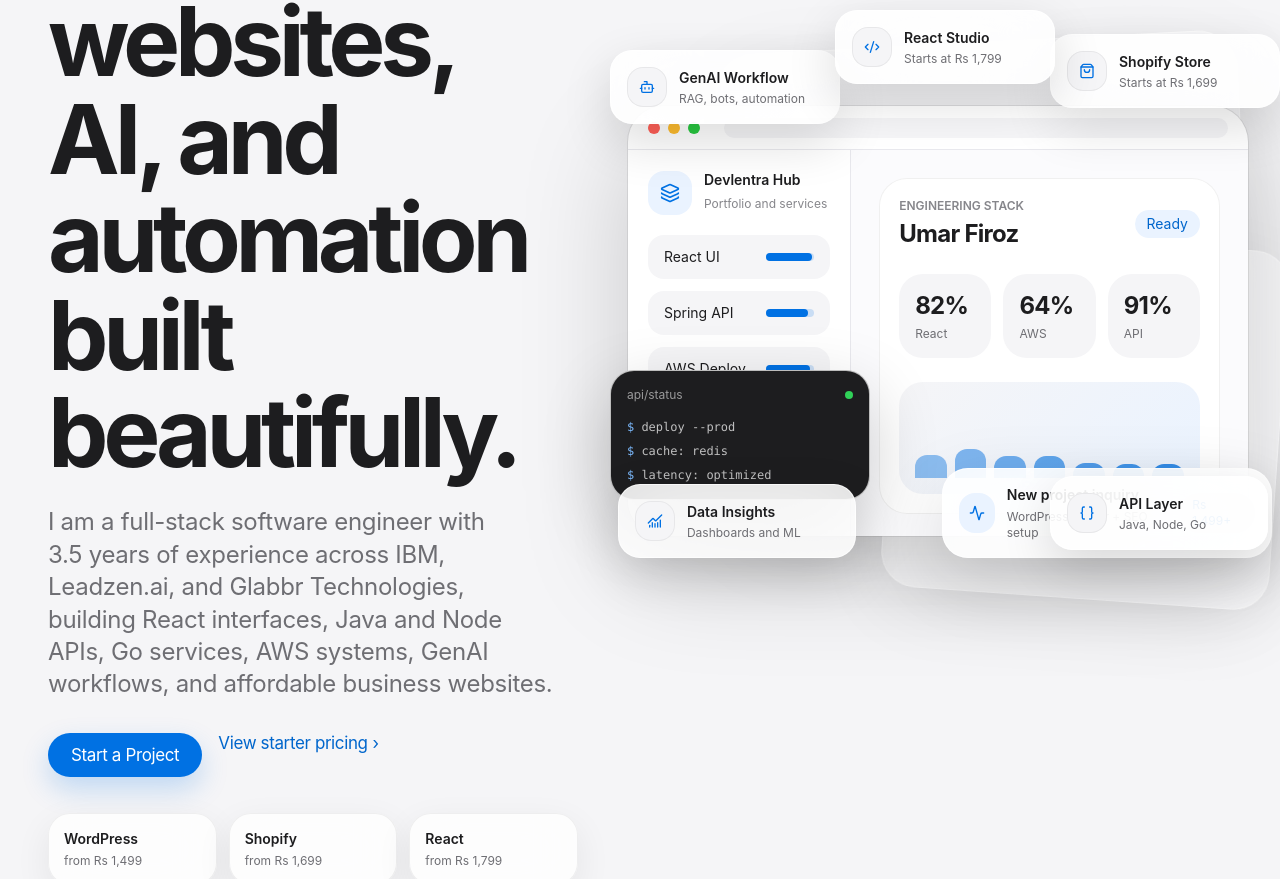
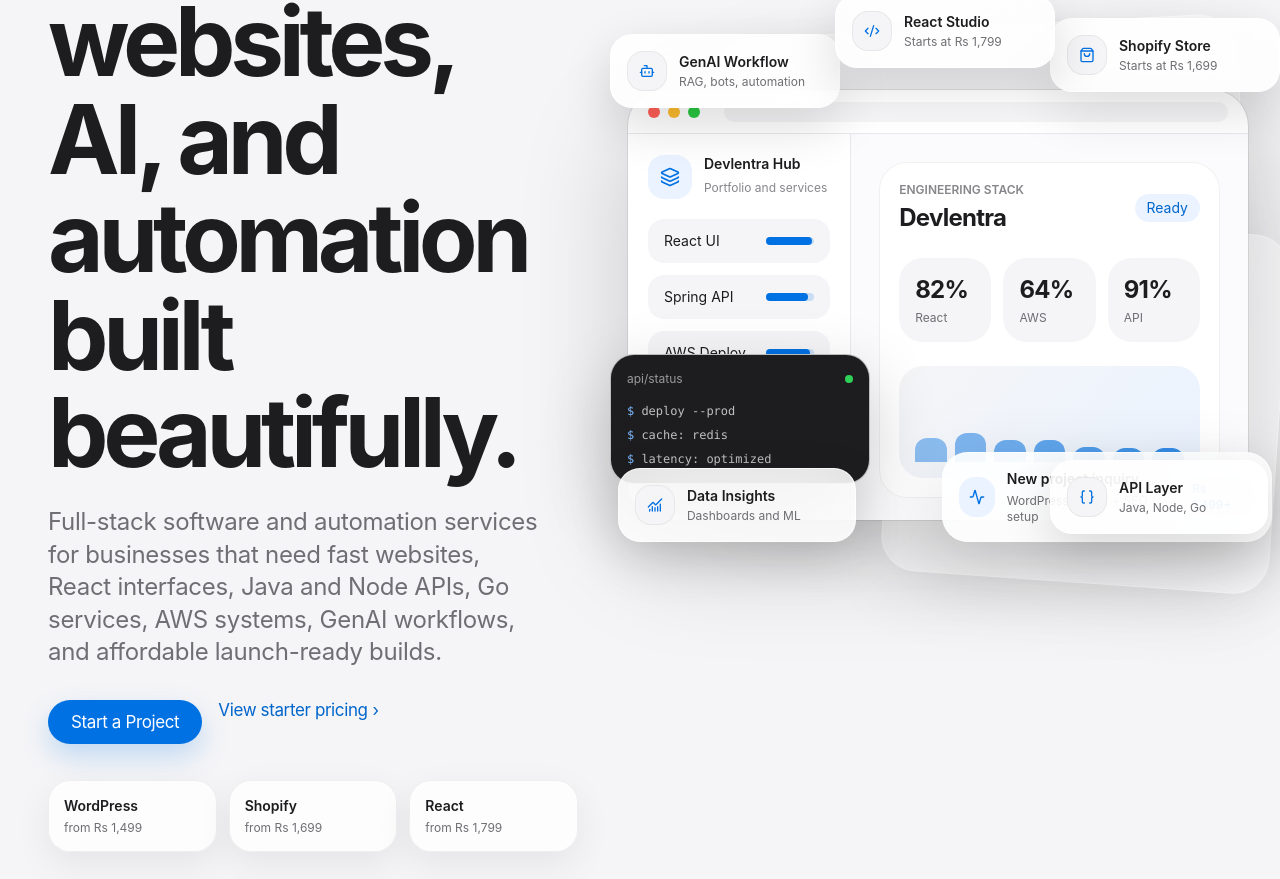
Before and after one commit to umarfiroz28/devlentra, a Next.js app: page / in a window 1280 px wide. Shown: the part 392-1271 px from the top of the page. Built offline with nearby package versions, Linux system fonts and the light colour scheme.

Commit message:
Remove personal and IBM references

```diff
--- a/app/components/AboutSection.tsx
+++ b/app/components/AboutSection.tsx
@@ -12,13 +12,12 @@
           <div>
             <p className="apple-eyebrow">About</p>
             <h2 id="about-title" className="apple-section-title mt-3 text-balance">
-              Built by Umar Firoz, full-stack software engineer.
+              Built for practical full-stack product work.
             </h2>
             <p className="apple-body mt-5">
-              Devlentra is the service and portfolio brand for my engineering
-              work: React interfaces, Java Spring Boot microservices, Node.js
-              APIs, Go services, AWS infrastructure, GenAI workflows, data
-              products, and affordable websites for real businesses.
+              Devlentra builds React interfaces, Java Spring Boot services,
+              Node.js APIs, Go services, AWS-ready systems, GenAI workflows,
+              data products, and affordable websites for real businesses.
             </p>
           </div>
           <div className="grid gap-4 sm:grid-cols-2">
@@ -27,7 +26,7 @@
                 <p className="apple-caption">{String(index + 1).padStart(2, "0")}</p>
                 <h3 className="mt-4 text-[22px] font-bold leading-tight tracking-[-0.03em] text-[#1D1D1F]">
                   {[
-                    "Experience",
+                    "Delivery",
                     "Stack",
                     "Impact",
                     "AI Engineering",
--- a/app/components/Footer.tsx
+++ b/app/components/Footer.tsx
@@ -18,10 +18,9 @@
     >
       <div className="apple-wide-container">
         <p className="max-w-[780px] border-b border-[#D2D2D7] pb-5 text-[12px] leading-5 text-[#6E6E73]">
-          Devlentra is the portfolio and technology services brand of Umar
-          Firoz, a full-stack software engineer building affordable websites,
-          ecommerce stores, AI tools, data products, and full-stack applications
-          for businesses in India and worldwide.
+          Devlentra is an independent technology services brand building
+          affordable websites, ecommerce stores, AI tools, data products, and
+          full-stack applications for businesses in India and worldwide.
         </p>
         <div className="grid gap-8 border-b border-[#D2D2D7] py-7 text-[12px] leading-5 md:grid-cols-4">
           <div>
--- a/app/components/HeroProductScene.tsx
+++ b/app/components/HeroProductScene.tsx
@@ -150,7 +150,7 @@
                     Engineering stack
                   </p>
                   <p className="mt-1 text-2xl font-bold tracking-[-0.03em] text-[#1D1D1F]">
-                    Umar Firoz
+                    Devlentra
                   </p>
                 </div>
                 <span className="rounded-full bg-[#EAF3FF] px-3 py-1 text-sm text-[#0066CC]">
--- a/app/components/HeroSection.tsx
+++ b/app/components/HeroSection.tsx
@@ -10,15 +10,14 @@
     >
       <div className="apple-wide-container grid min-h-[calc(100vh-44px)] items-center gap-10 py-8 lg:grid-cols-[0.92fr_1.08fr] lg:gap-8 lg:py-10">
         <div className="relative z-10 max-w-[640px] text-center lg:text-left">
-          <p className="apple-eyebrow">Devlentra by Umar Firoz.</p>
+          <p className="apple-eyebrow">Devlentra.</p>
           <h1 id="hero-title" className="apple-headline mt-4 max-w-[680px] text-balance">
             Full-stack software, websites, AI, and automation built beautifully.
           </h1>
           <p className="apple-body mt-6 max-w-[620px] text-balance">
-            I am a full-stack software engineer with 3.5 years of experience across
-            IBM, Leadzen.ai, and Glabbr Technologies, building React interfaces,
-            Java and Node APIs, Go services, AWS systems, GenAI workflows, and
-            affordable business websites.
+            Full-stack software and automation services for businesses that need
+            fast websites, React interfaces, Java and Node APIs, Go services,
+            AWS systems, GenAI workflows, and affordable launch-ready builds.
           </p>
           <div className="mt-8 flex flex-col items-center gap-4 sm:flex-row lg:items-start">
             <AppleButton href="#contact" variant="primary">
--- a/app/components/ShowcaseSection.tsx
+++ b/app/components/ShowcaseSection.tsx
@@ -16,7 +16,7 @@
     visual: "ai",
   },
   {
-    eyebrow: "IBM / ML Projects",
+    eyebrow: "Backend / ML Projects",
     title: "Backend, data, and ML systems built for measurable outcomes.",
     description:
       "Java Spring Boot services, Kafka workflows, Redis caching, dashboards, wafer fault detection, and cement strength prediction.",
--- a/app/components/WorkSection.tsx
+++ b/app/components/WorkSection.tsx
@@ -25,7 +25,7 @@
           </h2>
           <p className="apple-body mx-auto mt-5 max-w-[740px]">
             Production work, portfolio builds, and machine learning projects
-            across IBM, Leadzen.ai, Glabbr Technologies, Property10X, and
+            across ecommerce, SaaS, AI tooling, real-estate platforms, and
             independent engineering.
           </p>
         </div>
--- a/app/data/projects.ts
+++ b/app/data/projects.ts
@@ -20,7 +20,7 @@
     tags: ["Golang", "MongoDB", "AWS", "PDM SaaS"],
     description:
       "Product Data Management SaaS for automotive and pharmaceutical domains, built with Go microservices, REST APIs, validation, and scalable integrations.",
-    meta: "Glabbr Technologies",
+    meta: "Product data SaaS",
     tone: "green",
   },
   {
@@ -64,11 +64,11 @@
     tone: "green",
   },
   {
-    title: "Leadzen AI Demo Platform",
+    title: "AI Demo Platform",
     tags: ["React", "TypeScript", "Chrome Extension", "AI Voiceover"],
     description:
       "Interactive content platform with screen-recording conversion into demos, guides, Chrome extension workflows, captions, and AI-generated voiceovers.",
-    meta: "Leadzen.ai / Hexus",
+    meta: "AI product workflow",
     tone: "blue",
   },
 ];
--- a/app/data/site.ts
+++ b/app/data/site.ts
@@ -24,14 +24,14 @@
 
 export const brand = {
   name: "Devlentra",
-  owner: "Umar Firoz",
-  title: "Full-Stack Software Engineer",
+  owner: "Devlentra Team",
+  title: "Full-stack software and automation services",
   email: "devlentra@gmail.com",
   phone: "+91 7310886909",
   whatsapp: "+91 7310886909",
-  linkedin: "linkedin.com/in/iumar28",
-  github: "github.com/iumar28",
-  portfolio: "umar-portfolio-woad.vercel.app",
+  linkedin: "Contact via email",
+  github: "Project links available on request",
+  portfolio: "Devlentra portfolio",
   location: "Hyderabad, Telangana",
 };
 
@@ -367,11 +367,11 @@
 ];
 
 export const profileHighlights = [
-  "3.5 years building full-stack systems across IBM India, Leadzen.ai, and Glabbr Technologies.",
+  "Full-stack delivery across websites, APIs, ecommerce, dashboards, AI automation, and cloud-ready products.",
   "Java Spring Boot, React.js, Golang, Node.js, Python, AWS, Docker, Kubernetes, Kafka, Redis, and MongoDB.",
-  "Built enterprise workflows serving 10,000+ users and improved high-traffic API latency by up to 40%.",
-  "Hands-on with GenAI, LangChain, RAG, prompt engineering, and AI-assisted software delivery.",
-  "GATE 2022 CS/IT Rank 346, LeetCode Knight, and 1,200+ problems solved across coding platforms.",
+  "Performance-focused engineering for faster APIs, cleaner interfaces, reliable integrations, and scalable builds.",
+  "Hands-on GenAI, LangChain, RAG, prompt engineering, support automation, and AI-assisted delivery workflows.",
+  "Practical starter pricing for small launches, with scope-based quotes for custom products and automation.",
 ];
 
 export const contactServiceOptions = [
--- a/app/layout.tsx
+++ b/app/layout.tsx
@@ -2,11 +2,10 @@
 import "./globals.css";
 
 export const metadata: Metadata = {
-  title: "Devlentra by Umar Firoz | Full-Stack Software, Websites, AI & Automation",
+  title: "Devlentra | Full-Stack Software, Websites, AI & Automation",
   description:
-    "Portfolio and services by Umar Firoz: WordPress from Rs 1,499, Shopify from Rs 1,699, React websites from Rs 1,799, plus full-stack, AI, data, and cloud engineering.",
+    "Devlentra provides WordPress from Rs 1,499, Shopify from Rs 1,699, React websites from Rs 1,799, plus full-stack, AI, data, and cloud engineering services.",
   keywords: [
-    "Umar Firoz",
     "Devlentra",
     "WordPress development Rs 1499",
     "Shopify development Rs 1699",
```
